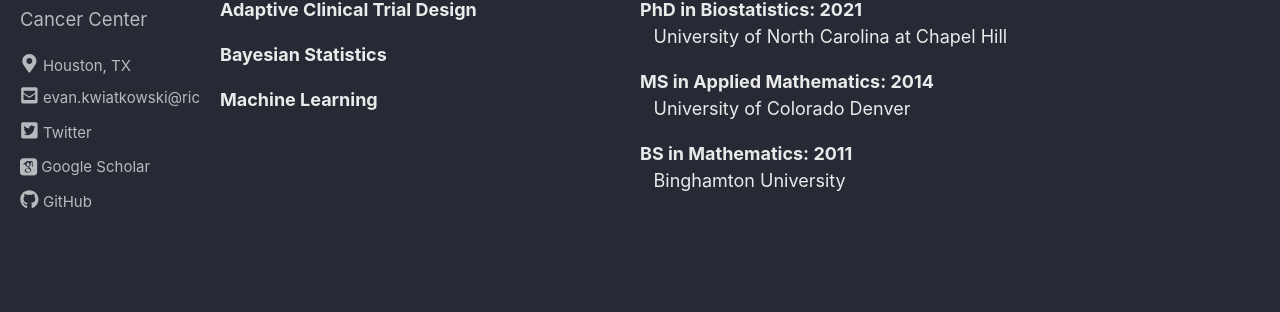
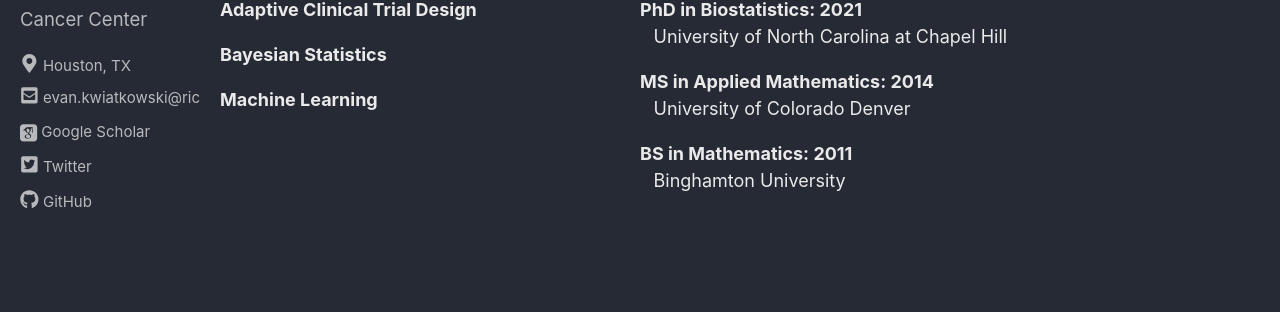
Before and after one commit to kwiatkowski-evan/kwiatkowski-evan.github.io, a Jekyll site: the page built from index.html, in a window 1280 px wide. Shown: the part 436-748 px from the top of the page. Built offline with Jekyll 4.4.1, drawn with Linux system fonts in a browser that asks for light colours; cached includes are drawn as plain includes; nearby versions of some CDN libraries; some web fonts are replaced; the list of posts is cut into pages by our own code; part of the change alters nothing that is shown.

Commit message:
rearrange twitter order

```diff
--- a/_config.yml
+++ b/_config.yml
@@ -115,12 +115,12 @@ author:
     - label: "evan.kwiatkowski@rice.edu"
       icon: "fas fa-fw fa-envelope-square"
       url: mailto:evan.kwiatkowski@rice.edu
+    - label: "Google Scholar"
+      icon: "ai ai-google-scholar-square ai-lg"
+      url: "https://scholar.google.com/citations?user=f_vjvwEAAAAJ&hl=en"
     - label: "Twitter"
       icon: "fab fa-fw fa-twitter-square"
       url: "https://twitter.com/StatsEvan/"
-    - label: "Google Scholar"
-      icon: "ai ai-google-scholar-square ai-lg"
-      url: "https://scholar.google.com/citations?user=f_vjvwEAAAAJ&hl=en"
     #- label: "Twitter"
     #  icon: "fab fa-fw fa-twitter-square"
     #   url: "https://twitter.com/StatsEvan/"
```
